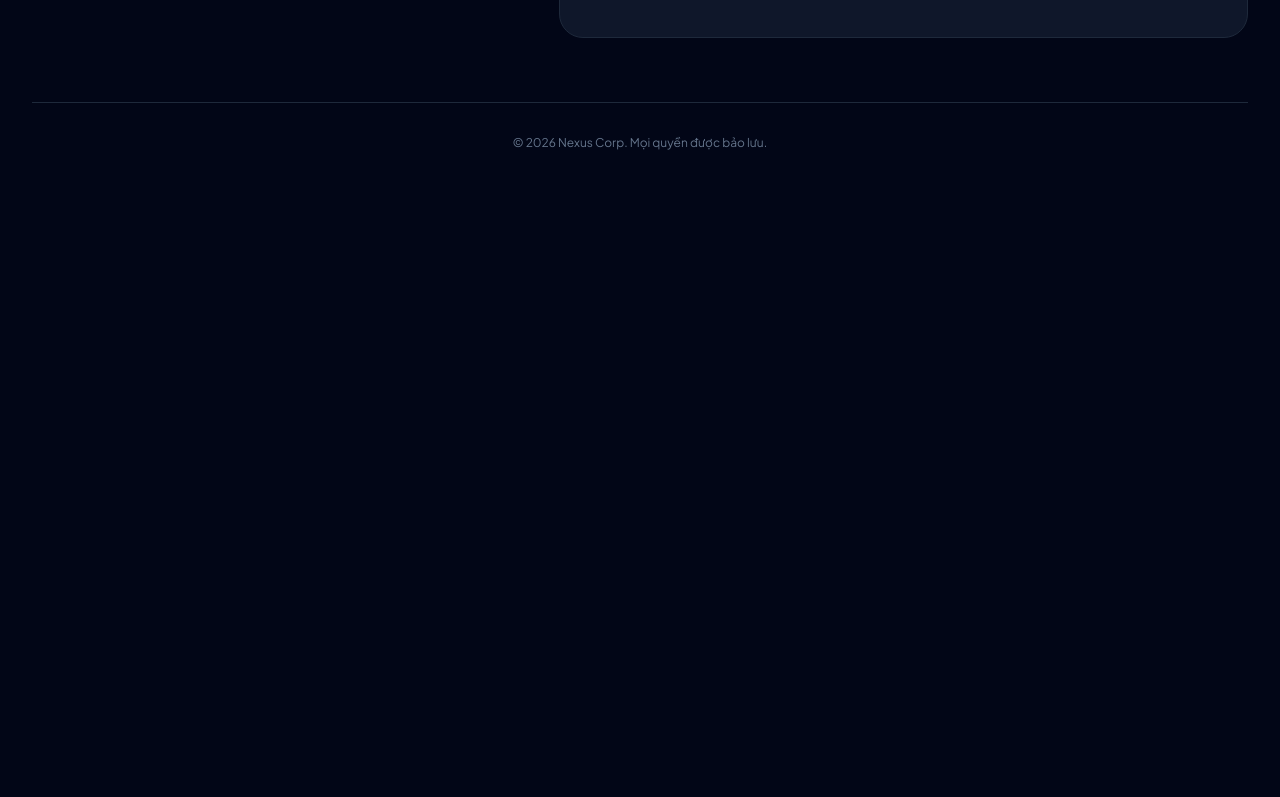
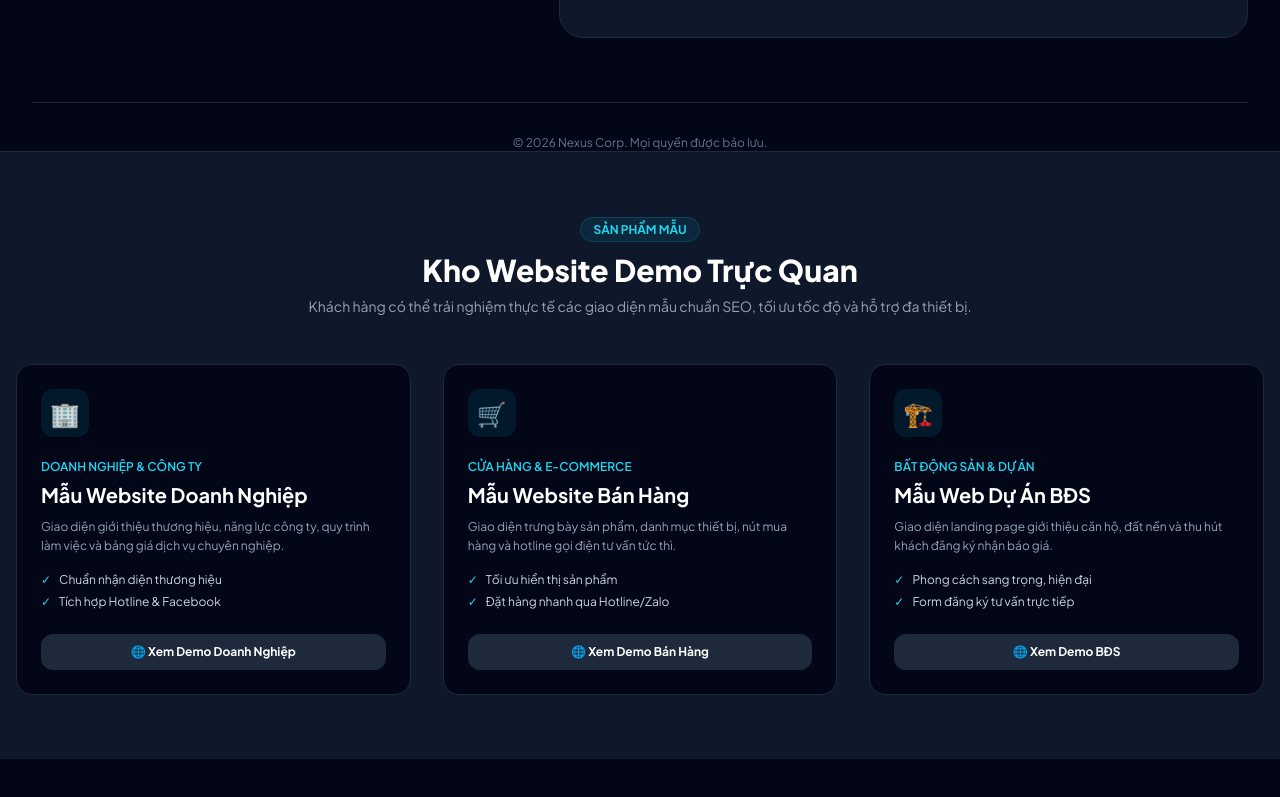
Before and after one commit to mhuy-byte/dich-vu-wedside-24-7, a plain HTML site: page index.html in a window 1280 px wide. Shown: the part 2907-3704 px from the top of the page. Before the commit the page ends 3138 px from the top, so only its background shows below. Drawn offline with nearby package versions, Linux system fonts and the light colour scheme.

Commit message:
Update index.html

```diff
--- a/index.html
+++ b/index.html
@@ -250,6 +250,79 @@
                 © 2026 Nexus Corp. Mọi quyền được bảo lưu.
             </div>
         </div>
+   <!-- Section Kho Mẫu Website Demo -->
+<section id="demo" class="py-16 bg-slate-900 border-t border-slate-800">
+    <div class="max-w-7xl mx-auto px-4">
+        <!-- Tiêu đề Section -->
+        <div class="text-center max-w-2xl mx-auto mb-12">
+            <span class="text-xs bg-cyan-500/10 text-cyan-400 font-bold px-3 py-1 rounded-full uppercase border border-cyan-500/20">Sản Phẩm Mẫu</span>
+            <h2 class="text-3xl font-extrabold text-white mt-3">Kho Website Demo Trực Quan</h2>
+            <p class="text-slate-400 text-sm mt-2">Khách hàng có thể trải nghiệm thực tế các giao diện mẫu chuẩn SEO, tối ưu tốc độ và hỗ trợ đa thiết bị.</p>
+        </div>
+
+        <!-- Danh sách Web Demo -->
+        <div class="grid md:grid-cols-2 lg:grid-cols-3 gap-8">
+
+            <!-- Card 1: Web Doanh Nghiệp -->
+            <div class="bg-slate-950 border border-slate-800 rounded-2xl overflow-hidden hover:border-cyan-500/50 transition duration-300 flex flex-col justify-between">
+                <div class="p-6">
+                    <div class="w-12 h-12 bg-cyan-500/10 rounded-xl flex items-center justify-center text-cyan-400 text-2xl mb-4 font-bold">🏢</div>
+                    <span class="text-xs text-cyan-400 font-semibold uppercase">Doanh Nghiệp & Công Ty</span>
+                    <h3 class="text-xl font-bold text-white mt-1">Mẫu Website Doanh Nghiệp</h3>
+                    <p class="text-slate-400 text-xs mt-2 leading-relaxed">Giao diện giới thiệu thương hiệu, năng lực công ty, quy trình làm việc và bảng giá dịch vụ chuyên nghiệp.</p>
+                    <ul class="mt-4 text-xs text-slate-300 space-y-1.5">
+                        <li class="flex items-center gap-2"><span class="text-cyan-400">✓</span> Chuẩn nhận diện thương hiệu</li>
+                        <li class="flex items-center gap-2"><span class="text-cyan-400">✓</span> Tích hợp Hotline & Facebook</li>
+                    </ul>
+                </div>
+                <div class="p-6 pt-0">
+                    <a href="https://mhuy-byte.github.io/demo-doanh-nghiep/" target="_blank" class="block w-full text-center bg-slate-800 hover:bg-cyan-500 hover:text-slate-950 text-white font-bold py-2.5 rounded-xl text-xs transition">
+                        🌐 Xem Demo Doanh Nghiệp
+                    </a>
+                </div>
+            </div>
+
+            <!-- Card 2: Web Bán Hàng -->
+            <div class="bg-slate-950 border border-slate-800 rounded-2xl overflow-hidden hover:border-cyan-500/50 transition duration-300 flex flex-col justify-between">
+                <div class="p-6">
+                    <div class="w-12 h-12 bg-cyan-500/10 rounded-xl flex items-center justify-center text-cyan-400 text-2xl mb-4 font-bold">🛒</div>
+                    <span class="text-xs text-cyan-400 font-semibold uppercase">Cửa Hàng & E-Commerce</span>
+                    <h3 class="text-xl font-bold text-white mt-1">Mẫu Website Bán Hàng</h3>
+                    <p class="text-slate-400 text-xs mt-2 leading-relaxed">Giao diện trưng bày sản phẩm, danh mục thiết bị, nút mua hàng và hotline gọi điện tư vấn tức thì.</p>
+                    <ul class="mt-4 text-xs text-slate-300 space-y-1.5">
+                        <li class="flex items-center gap-2"><span class="text-cyan-400">✓</span> Tối ưu hiển thị sản phẩm</li>
+                        <li class="flex items-center gap-2"><span class="text-cyan-400">✓</span> Đặt hàng nhanh qua Hotline/Zalo</li>
+                    </ul>
+                </div>
+                <div class="p-6 pt-0">
+                    <a href="https://mhuy-byte.github.io/demo-ban-hang/" target="_blank" class="block w-full text-center bg-slate-800 hover:bg-cyan-500 hover:text-slate-950 text-white font-bold py-2.5 rounded-xl text-xs transition">
+                        🌐 Xem Demo Bán Hàng
+                    </a>
+                </div>
+            </div>
+
+            <!-- Card 3: Web Bất Động Sản -->
+            <div class="bg-slate-950 border border-slate-800 rounded-2xl overflow-hidden hover:border-cyan-500/50 transition duration-300 flex flex-col justify-between">
+                <div class="p-6">
+                    <div class="w-12 h-12 bg-cyan-500/10 rounded-xl flex items-center justify-center text-cyan-400 text-2xl mb-4 font-bold">🏗️</div>
+                    <span class="text-xs text-cyan-400 font-semibold uppercase">Bất Động Sản & Dự Án</span>
+                    <h3 class="text-xl font-bold text-white mt-1">Mẫu Web Dự Án BĐS</h3>
+                    <p class="text-slate-400 text-xs mt-2 leading-relaxed">Giao diện landing page giới thiệu căn hộ, đất nền và thu hút khách đăng ký nhận báo giá.</p>
+                    <ul class="mt-4 text-xs text-slate-300 space-y-1.5">
+                        <li class="flex items-center gap-2"><span class="text-cyan-400">✓</span> Phong cách sang trọng, hiện đại</li>
+                        <li class="flex items-center gap-2"><span class="text-cyan-400">✓</span> Form đăng ký tư vấn trực tiếp</li>
+                    </ul>
+                </div>
+                <div class="p-6 pt-0">
+                    <a href="https://mhuy-byte.github.io/demo-bat-dong-san/" target="_blank" class="block w-full text-center bg-slate-800 hover:bg-cyan-500 hover:text-slate-950 text-white font-bold py-2.5 rounded-xl text-xs transition">
+                        🌐 Xem Demo BĐS
+                    </a>
+                </div>
+            </div>
+
+        </div>
+    </div>
+</section>
     </footer>
 
 </body>
```
